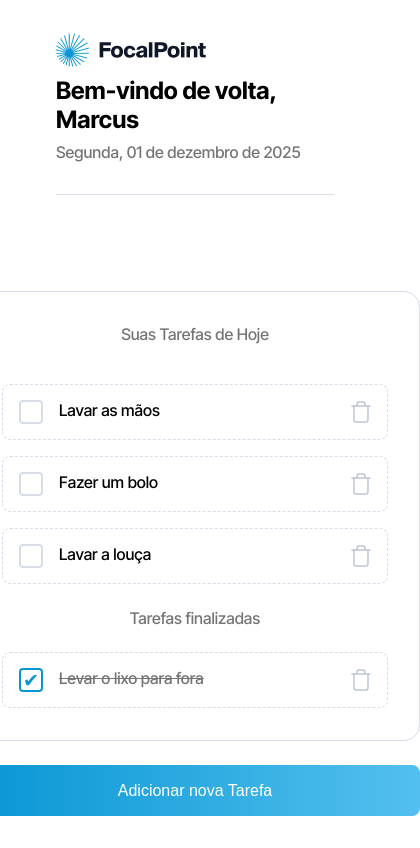
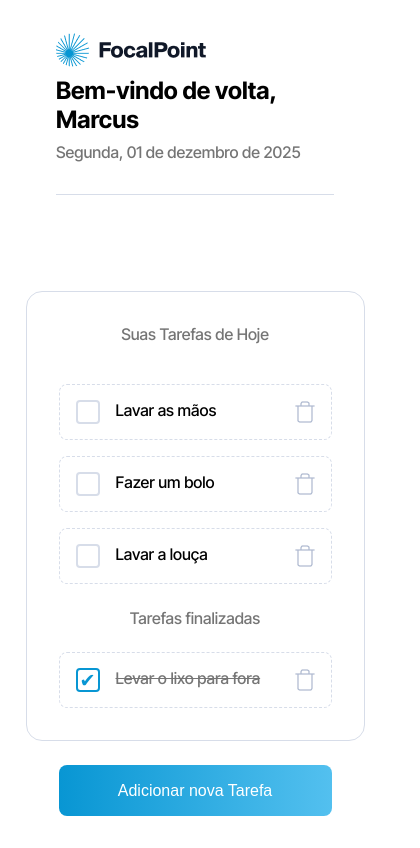
Before and after one commit to DEVLevid/todo_app, a Next.js app: page / in a window 390 px wide. Shown: the whole page, 420 px wide, since content can reach past the window. Built offline with nearby package versions, Linux system fonts and the light colour scheme.

Commit message:
refactor: Refactoring media query for mobile devices.

```diff
--- a/src/app/components/Tasks/styles.module.scss
+++ b/src/app/components/Tasks/styles.module.scss
@@ -206,6 +206,22 @@
 
 @media (max-width: 850px) {
   .mainContainer {
+
+    .container {
+      max-width: fit-content;
+      height: auto;
+      margin: 0;
+    }
+
+    .taskContainer {
+      max-width: 70vw;
+      margin-top: 0;
+    }
+
+    .addBtn {
+      width: 70vw;
+      margin-bottom: 2rem;
+    }
     .deleteBtnModal {
       position: initial;
       width: 100%;
```
